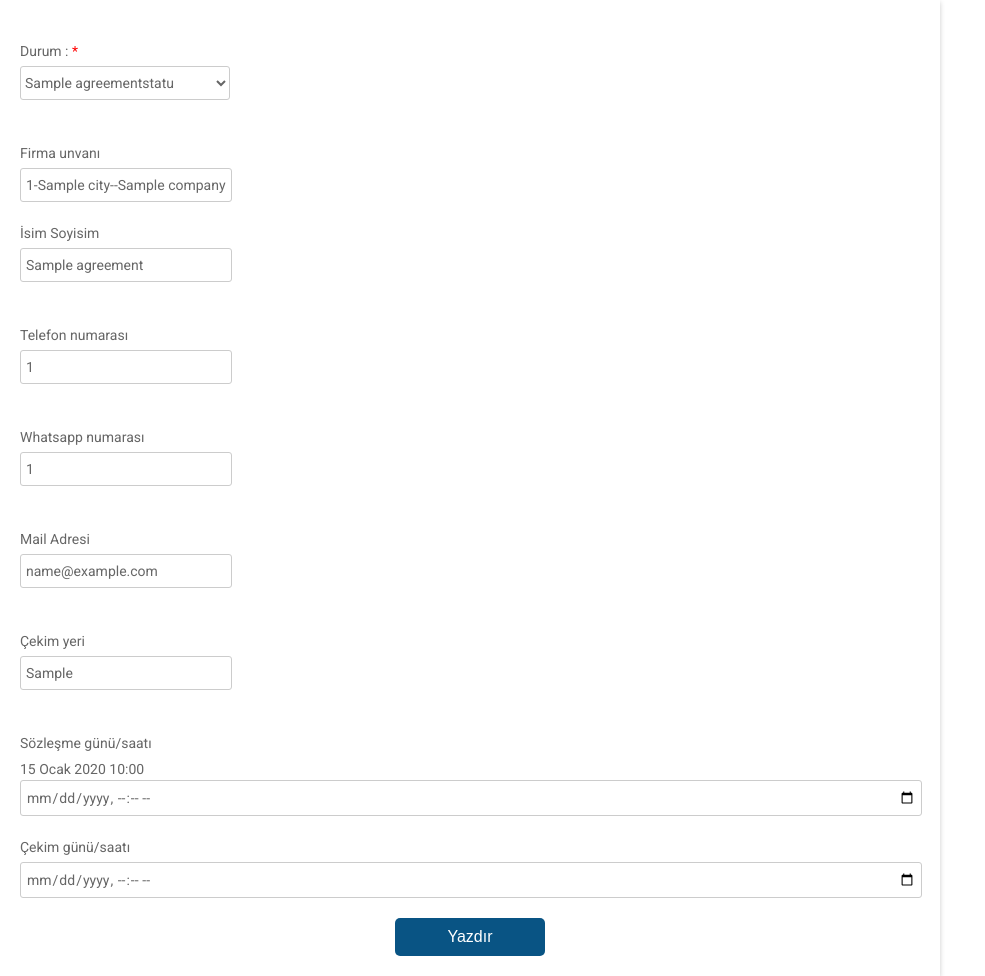
After one commit to myselfajp/anonim, a Django app: a page that uses templates/user/agreement_admin.html in a window 1280 px wide. The commit adds this page. Shown: the whole page, without its empty margins (0-985 px from the left). Run offline with Django 4.2, Linux system fonts and the light colour scheme; a user stored in the database is signed in; tables that the repository leaves empty hold one stand-in row (values such as "Sample post"); some libraries are stand-ins or nearby versions.

Commit message:
update - agreement -step3
admin finished

finsh all

```diff
--- a/crawler/models.py
+++ b/crawler/models.py
@@ -88,12 +88,12 @@ class Agreement(models.Model):
     company_name = models.ForeignKey(Companies,on_delete=models.CASCADE,verbose_name = "Firma unvanı")
     person_name = models.CharField(max_length=255,blank=True)
     person_number = models.IntegerField(blank=True)
-    status = models.ForeignKey(AgreementStatus,on_delete=models.CASCADE,verbose_name = "Sözleşme durumu")
+    status = models.ForeignKey(AgreementStatus,on_delete=models.CASCADE,verbose_name = "Sözleşme durumu",null=True)
     record_place = models.CharField(max_length=255,verbose_name = "Çekim yeri")
     whatsapp = models.IntegerField(blank=True)
     mail = models.CharField(max_length=255,blank=True)
-    created_date = models.DateTimeField(verbose_name = "Sözleşme tarihi")
-    record_date = models.DateTimeField(verbose_name = "Çekim tarihi")
+    created_date = models.DateTimeField(auto_now_add=True,verbose_name = "Sözleşme tarihi")
+    record_date = models.DateTimeField(null=True,verbose_name = "Çekim tarihi")
     def __str__(self):
         return f"{self.user}--{self.company_name}"
     class Meta:
--- a/reports/urls.py
+++ b/reports/urls.py
@@ -1,14 +1,15 @@
 from django.urls import path
-from .views import http_companies,http_company,http_send_mail,http_reminder,http_reminder_report,http_send_agreement
+from .views import *
 
 app_name="reports"
 
 urlpatterns = [
     path("companies",http_companies,name='companies'),
     path("company-<int:company_id>",http_company,name='company'),
+    path("sendmail",http_send_mail,name='sendmail'),
     path("reminder<int:company_id>",http_reminder,name='reminder'),
     path("reminder_report",http_reminder_report,name='reminder_report'),
     path("agreement-<int:company_id>",http_send_agreement,name='agreement'),
-    path("sendmail",http_send_mail,name='sendmail'),
-
+    path("agreement_report",http_report_agreement,name='report_agreement'),
+    path("agreement_admin-<int:agreement_id>",http_report_agreement_admin,name='agreement_admin'),
 ]
--- a/reports/views.py
+++ b/reports/views.py
@@ -3,8 +3,39 @@ from django.core.mail import EmailMultiAlternatives
 from django.views.decorators.csrf import csrf_exempt
 from crawler.models import Companies,Status,Cities,Agreement,AgreementStatus
 from django.contrib.auth.models import User
+from PIL import Image,ImageDraw,ImageFont
 from django.shortcuts import render
+import os
 import datetime
+
+
+def Agreement_maker(date1,date2,time,company,adres):
+    image=Image.open("ham.jpg")
+
+    font=ImageFont.truetype("times",18)
+    draw =ImageDraw.Draw(image)
+
+
+    draw.text(xy=(311,179),text=date1,fill=(0,0,0),font=font)
+
+    draw.text(xy=(311,223),text=date2,fill=(0,0,0),font=font)
+
+    draw.text(xy=(311,245),text=time,fill=(0,0,0),font=font)
+
+    font=ImageFont.truetype("times",20)
+
+    draw.text(xy=(453,330),text=company,fill=(0,0,0),font=font)
+
+    draw.text(xy=(453,353),text=adres,fill=(0,0,0),font=font)
+
+    # image.show()
+    save_path = "Sözleşmeler/"+date2
+    if not os.path.exists(save_path):
+            os.makedirs(save_path)
+    image.save(f"{save_path}/{company}.jpg",create_dir = True)
+
+
+
 
 # Create your views here.
 @csrf_exempt
@@ -148,33 +179,55 @@ def http_send_mail(request):
 
     return render(request,"send_mail.html",{"message":message})
 
-
 @login_required
 def http_send_agreement(request,company_id):
     message=''
     now=datetime.datetime.now().strftime("%Y-%m-%dT%H:%M:%S")
-
-    agreement_status = AgreementStatus.objects.all()
     company = Companies.objects.get(id=company_id)
     agreement = Agreement()
 
     if request.method == "POST":
-        try:
             agreement.user=request.user
             agreement.company_name=company
             agreement.person_name=request.POST.get("fullname")
             agreement.person_number = request.POST.get("tel")
-            agreement.status = AgreementStatus.objects.get(id=request.POST.get("agreement_status"))
             agreement.record_place = request.POST.get("adres")
             agreement.whatsapp = request.POST.get("whatsapp")
             agreement.mail = request.POST.get("mail")
-            agreement.created_date = request.POST.get("datetime_agreement")
-            agreement.record_date = request.POST.get("datetime_record")
             agreement.save()
             message="kayd edildi"
-        except:
-            message="Bir hata oluştu"
-    return render(request,"agreement.html",{"message":message,"agreement_status":agreement_status,"company":company,"now":now})
+
+    return render(request,"agreement.html",{"message":message,"company":company,"now":now})
+
+
+@login_required
+def http_report_agreement(request):
+    agreements = Agreement.objects.all()
+    return render(request,"user/agreement_report.html",{"agreements":agreements})
+
+@login_required
+def http_report_agreement_admin(request,agreement_id):
+    agreement_status = AgreementStatus.objects.all()
+    agreement = Agreement.objects.get(id=agreement_id)
+    if request.method == "POST":
+        agreement.person_name=request.POST.get("person_name")
+        agreement.person_number = request.POST.get("person_number")
+        agreement.status = AgreementStatus.objects.get(id=request.POST.get("agreement_status"))
+        agreement.record_place = request.POST.get("record_place")
+        agreement.whatsapp = request.POST.get("whatsapp")
+        agreement.mail = request.POST.get("mail")
+        if request.POST.get("created_date"):
+            agreement.created_date = request.POST.get("created_date")
+            c_date=str(agreement.created_date).split("T")
+        if request.POST.get("record_date"):
+            agreement.record_date = request.POST.get("record_date")
+            r_date=str(agreement.record_date).split("T")
+        agreement.save()
+        Agreement_maker(c_date[0],r_date[0],r_date[1],request.POST.get("company_name"),agreement.record_place)
+        message="kayd edildi"
+
+
+    return render(request,"user/agreement_admin.html",{"agreement":agreement,"agreement_status":agreement_status})
 
 
 @csrf_exempt
--- a/requirements.txt
+++ b/requirements.txt
@@ -5,3 +5,4 @@ tzdata==2022.7
 requests==2.28.1
 selenium
 beautifulsoup4
+pillow
--- /dev/null
+++ b/templates/user/agreement_admin.html
@@ -0,0 +1,74 @@
+{% load static %}
+
+<!DOCTYPE html>
+<html>
+
+<head>
+  <title>Firma bilgileri</title>
+  <link href="https://fonts.googleapis.com/css?family=Roboto:300,400,500,700" rel="stylesheet">
+  <link rel="stylesheet" href="https://use.fontawesome.com/releases/v5.5.0/css/all.css"
+    integrity="sha384-B4dIYHKNBt8Bc12p+WXckhzcICo0wtJAoU8YZTY5qE0Id1GSseTk6S+L3BlXeVIU" crossorigin="anonymous">
+  <link href="{% static 'list/css/single.css' %}" rel="stylesheet">
+</head>
+
+<body>
+  {% if message %}
+    <script>alert('{{message}}');window.close();</script>
+  {% endif %}
+  <form method="post" action="" style="width: 900px;">
+    {% csrf_token %}
+    <h4>Durum : <span>*</span></h4>
+    <div class="title-block">
+      <select name="agreement_status" style="width: 210px;">
+        {% for status in agreement_status %}
+        <option value="{{status.id}}">{{status.name}}</option>
+        {% endfor %}
+      </select>
+    </div>
+    <br>
+
+    <h4>Firma unvanı</h4>
+    <input name="company_name" value="{{agreement.company_name}}" style="width: 200px;">
+    <br>
+
+    <h4>İsim Soyisim</h4>
+    <input name="person_name" value="{{agreement.person_name}}" style="width: 200px;">
+    <br>
+    <br>
+
+    <h4>Telefon numarası</h4>
+    <input name="person_number" value="{{agreement.person_number}}" style="width: 200px;">
+    <br>
+    <br>
+
+    <h4>Whatsapp numarası</h4>
+    <input name="whatsapp" value="{{agreement.whatsapp}}" style="width: 200px;">
+    <br>
+    <br>
+
+    <h4>Mail Adresi</h4>
+    <input name="mail" value="{{agreement.mail}}" style="width: 200px;">
+    <br>
+    <br>
+
+    <h4>Çekim yeri</h4>
+    <input name="record_place" value="{{agreement.record_place}}" style="width: 200px;">
+    <br>
+    <br>
+
+    <h4>Sözleşme günü/saatı</h4>
+    {{agreement.created_date}}
+    <input type="datetime-local" name="created_date" datetime-local="MM-DD-YYYY HH:mm" value="" required>
+    <br>
+
+    <h4>Çekim günü/saatı</h4>
+    <input type="datetime-local" name="record_date" datetime-local="MM-DD-YYYY HH:mm" value="{{agreement.record_date}}" required>
+    <br>
+
+    <div class="btn-block">
+      <button type="submit" >Yazdır</button>
+    </div>
+  </form>
+</body>
+
+</html>
--- a/templates/user/index.html
+++ b/templates/user/index.html
@@ -29,7 +29,7 @@
                     <a class="login100-form-btn"  href="{% url 'reports:companies' %}">Dağıtım</a>
                 </div>
                 <div class="container-login100-form-btn p-t-10">
-                    <a class="login100-form-btn"  href="{% url 'reports:companies' %}">Sözleşmeler</a>
+                    <a class="login100-form-btn"  href="{% url 'reports:report_agreement' %}">Sözleşmeler</a>
                 </div>
                 <div class="container-login100-form-btn p-t-10">
                     <button class="login100-form-btn">
```
Also changed, not shown: templates/agreement.html (+0 -17 lines), templates/user/agreement_report.html (renamed from templates/agreement_report.html, +15 -34 lines), Ham.jpg (added), crawler/migrations/0008_alter_agreement_created_date_alter_agreement_status.py (added), crawler/migrations/0009_alter_agreement_created_date.py (added), crawler/migrations/0010_alter_agreement_record_date.py (added), crawler/migrations/0011_alter_agreement_record_date.py (added), crawler/migrations/0012_alter_agreement_status.py (added).
